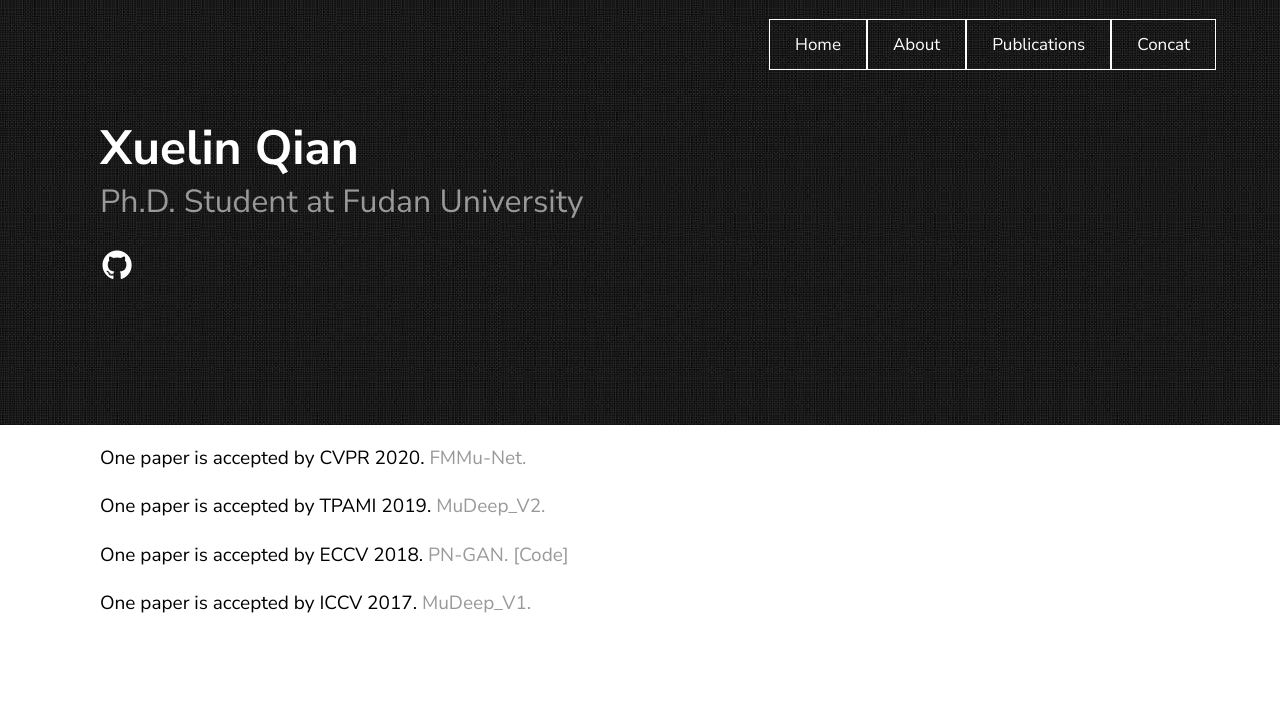
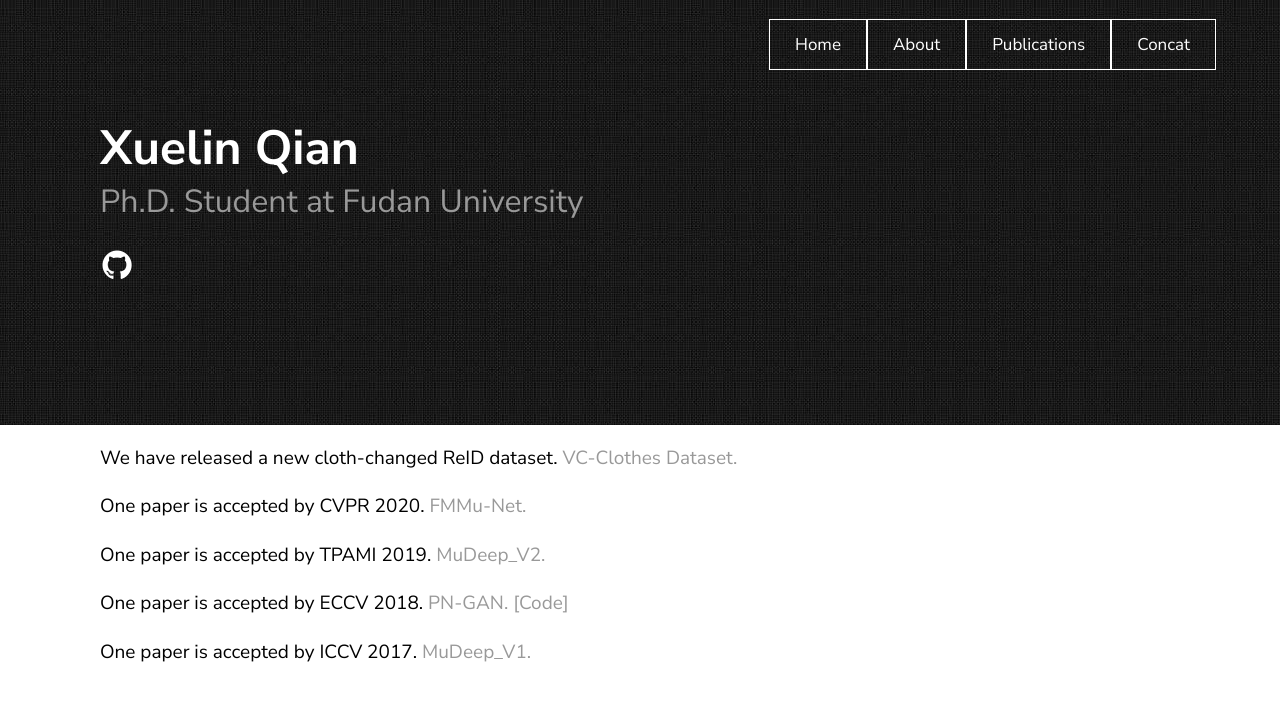
Before and after one commit to naiq/naiq.github.io, a Jekyll site: the page built from _posts/2019-08-23-news.markdown, in a window 1280 px wide. Shown: the top 701 px of the page. Built offline with Jekyll 4.4.1, drawn with Linux system fonts in a browser that asks for light colours.

Commit message:
Update 2019-08-23-news.markdown

```diff
--- a/_posts/2019-08-23-news.markdown
+++ b/_posts/2019-08-23-news.markdown
@@ -4,6 +4,9 @@
 description: Welcome to drop me an email if you are interested in my works!
 date:   2019-02-28 21:03:36 +0530
 ---
+
+We have released a new cloth-changed ReID dataset.
+<a href="https://wanfb.github.io/dataset.html" target="_blank">VC-Clothes Dataset.</a>
 
 One paper is accepted by CVPR 2020.
 <a href="" target="_blank">FMMu-Net.</a>
```
